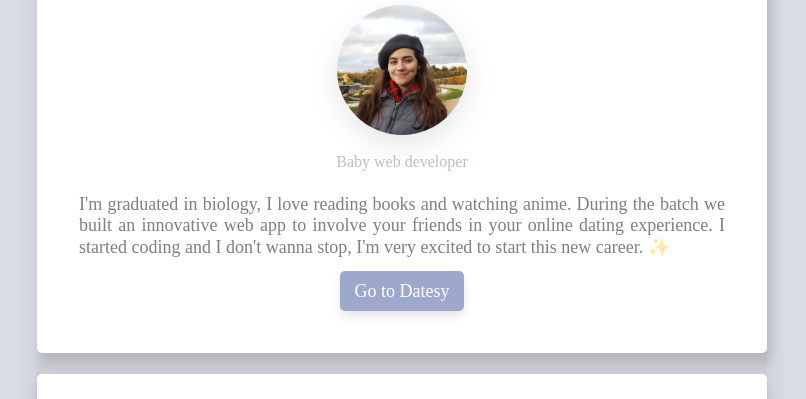
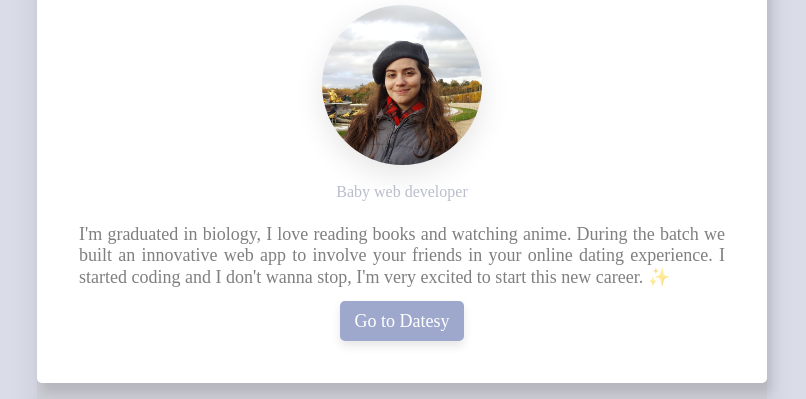
Before and after one commit to romeiro-bru/profile, a plain HTML site: page index.html in a window 1280 px wide. Shown: the part 107-506 px from the top of the page, without its empty margins (238-1044 px from the left). Drawn offline with Linux system fonts and the light colour scheme.

Commit message:
make my profile prettier

```diff
--- a/style.css
+++ b/style.css
@@ -24,8 +24,8 @@ p {
 }
 
 img {
-  width: 130px;
-  height: 130px;
+  width: 160px;
+  height: 160px;
   border-radius: 50%;
   box-shadow: 0px 10px 30px rgba(0,0,0,0.1);
 }
```
